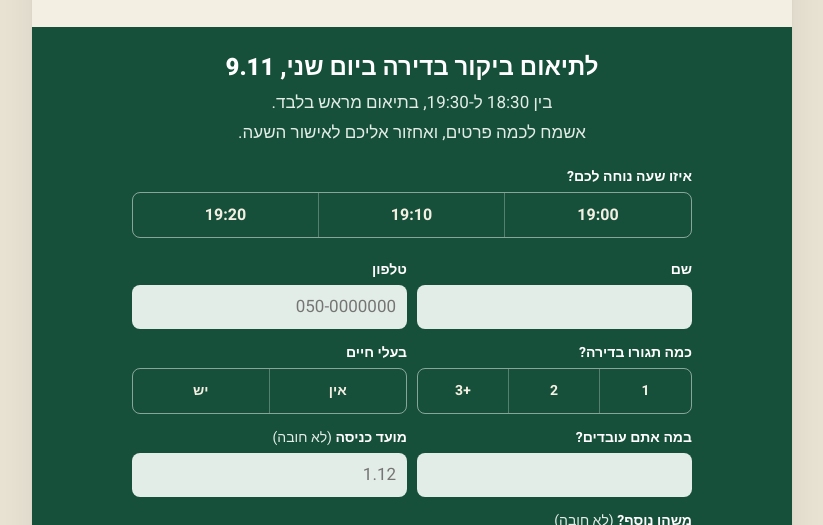
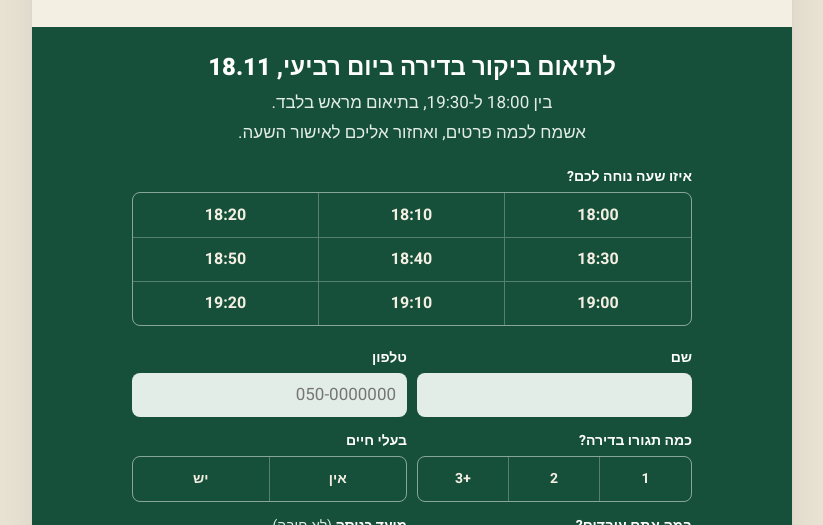
Before and after one commit to guyeiznerw-bot/frenkel-7a, a plain HTML site: page index.html in a window 1280 px wide. Shown: the part 2198-2723 px from the top of the page, without its empty margins (228-1051 px from the left). Drawn offline with Linux system fonts and the light colour scheme.

Commit message:
Viewing moved to Wed 18.11, 18:00-19:30; 9 slots in a 3x3 grid
Co-Authored-By: Claude Opus 5.5 <noreply@anthropic.com>

```diff
--- a/index.html
+++ b/index.html
@@ -82,7 +82,8 @@
   .slots-label { font-weight: 700; font-size: .9375rem; margin-bottom: 8px; display: block; }
   .slots { display: grid; grid-template-columns: repeat(3, 1fr); gap: 0; border: 1.5px solid rgba(227,237,231,.55); border-radius: var(--radius); overflow: hidden; background: transparent; }
   .slot { appearance: none; border: 0; border-inline-start: 1px solid rgba(227,237,231,.3); background: transparent; color: var(--sheet); font: 700 clamp(.8rem, 3.4vw, 1rem)/1 var(--sans); font-variant-numeric: tabular-nums; min-height: 44px; padding: 0 2px; cursor: pointer; transition: background-color .18s cubic-bezier(.16,1,.3,1), color .18s cubic-bezier(.16,1,.3,1); }
-  .slot:first-child { border-inline-start: 0; }
+  .slot:nth-child(3n+1) { border-inline-start: 0; }
+  .slot:nth-child(n+4) { border-top: 1px solid rgba(227,237,231,.3); }
   .slot:hover { background: rgba(227,237,231,.1); }
   .slot[aria-pressed="true"] { background: var(--sky); color: var(--pine); }
   .wa { margin-top: 14px; display: flex; align-items: center; justify-content: center; gap: 10px; width: 100%; min-height: 54px; border-radius: var(--radius); background: var(--go); color: var(--sheet); font: 700 1.125rem var(--sans); text-decoration: none; box-shadow: 0 2px 6px rgba(17,93,57,.25); transition: background-color .18s cubic-bezier(.16,1,.3,1), transform .18s cubic-bezier(.16,1,.3,1); }
@@ -235,13 +236,19 @@
   </section>
 
   <section class="visit" id="visit" aria-labelledby="visit-h">
-    <h2 id="visit-h">לתיאום ביקור בדירה ביום שני, 9.11</h2>
-    <p class="intro-l">בין 18:30 ל-19:30, בתיאום מראש בלבד.</p>
+    <h2 id="visit-h">לתיאום ביקור בדירה ביום רביעי, 18.11</h2>
+    <p class="intro-l">בין 18:00 ל-19:30, בתיאום מראש בלבד.</p>
     <p>אשמח לכמה פרטים, ואחזור אליכם לאישור השעה.</p>
     <form class="form" novalidate>
       <div class="field" data-f="slot">
         <span class="lbl" id="slots-l">איזו שעה נוחה לכם?</span>
         <div class="slots" role="group" aria-labelledby="slots-l">
+          <button class="slot" type="button" aria-pressed="false">18:00</button>
+          <button class="slot" type="button" aria-pressed="false">18:10</button>
+          <button class="slot" type="button" aria-pressed="false">18:20</button>
+          <button class="slot" type="button" aria-pressed="false">18:30</button>
+          <button class="slot" type="button" aria-pressed="false">18:40</button>
+          <button class="slot" type="button" aria-pressed="false">18:50</button>
           <button class="slot" type="button" aria-pressed="false">19:00</button>
           <button class="slot" type="button" aria-pressed="false">19:10</button>
           <button class="slot" type="button" aria-pressed="false">19:20</button>
@@ -345,7 +352,7 @@
 </main>
 
 <div class="dock" aria-hidden="true">
-  <a class="go" href="#visit" tabindex="-1">לקביעת ביקור ביום שני, 9.11</a>
+  <a class="go" href="#visit" tabindex="-1">לקביעת ביקור ביום רביעי, 18.11</a>
 </div>
 
 <script>
@@ -357,7 +364,7 @@
 
   var slot = "";
   document.querySelectorAll(".js-wa").forEach(function (a) {
-    a.href = "https://wa.me/" + PHONE + "?text=" + encodeURIComponent("היי, ראיתי את הדירה בידידיה פרנקל 7א ואשמח לפרטים על ביקור ביום שני, 9.11.");
+    a.href = "https://wa.me/" + PHONE + "?text=" + encodeURIComponent("היי, ראיתי את הדירה בידידיה פרנקל 7א ואשמח לפרטים על ביקור ביום רביעי, 18.11.");
   });
   document.querySelectorAll(".slot").forEach(function (b) {
     b.addEventListener("click", function () {
```
